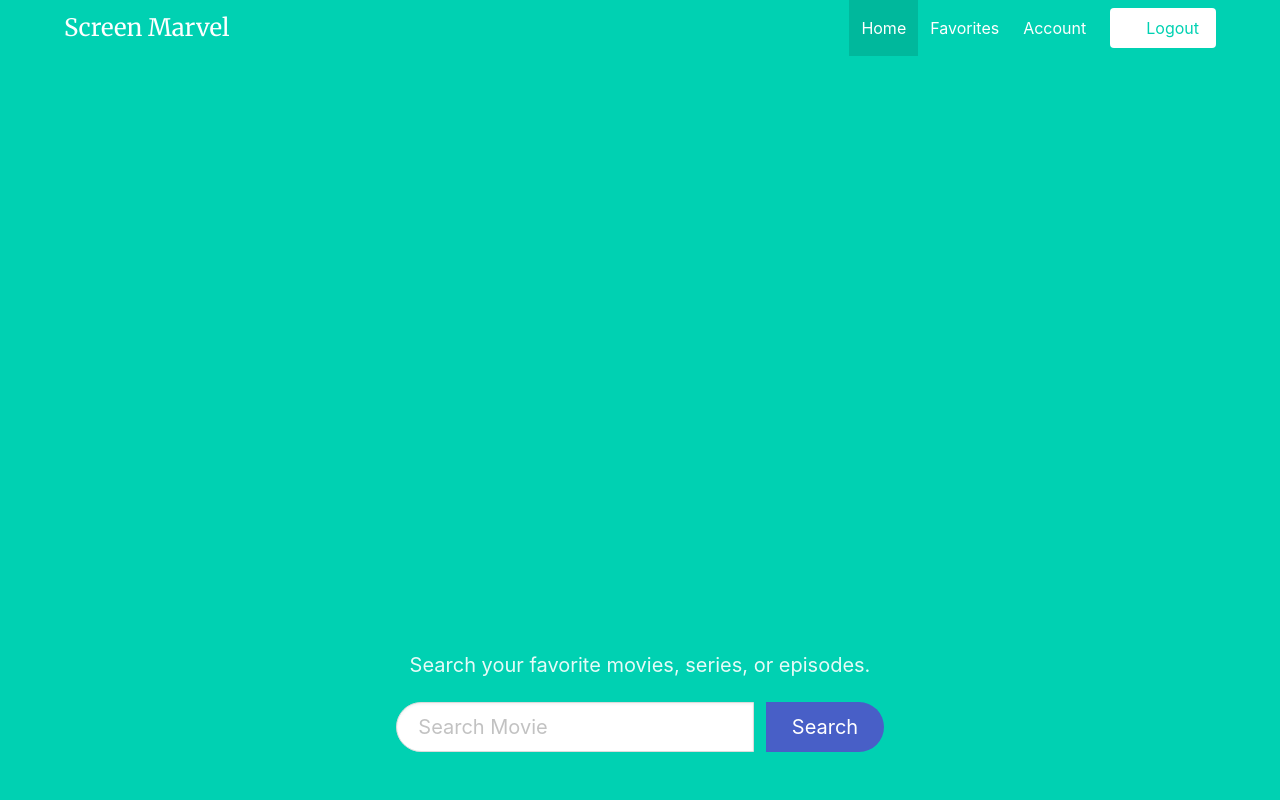
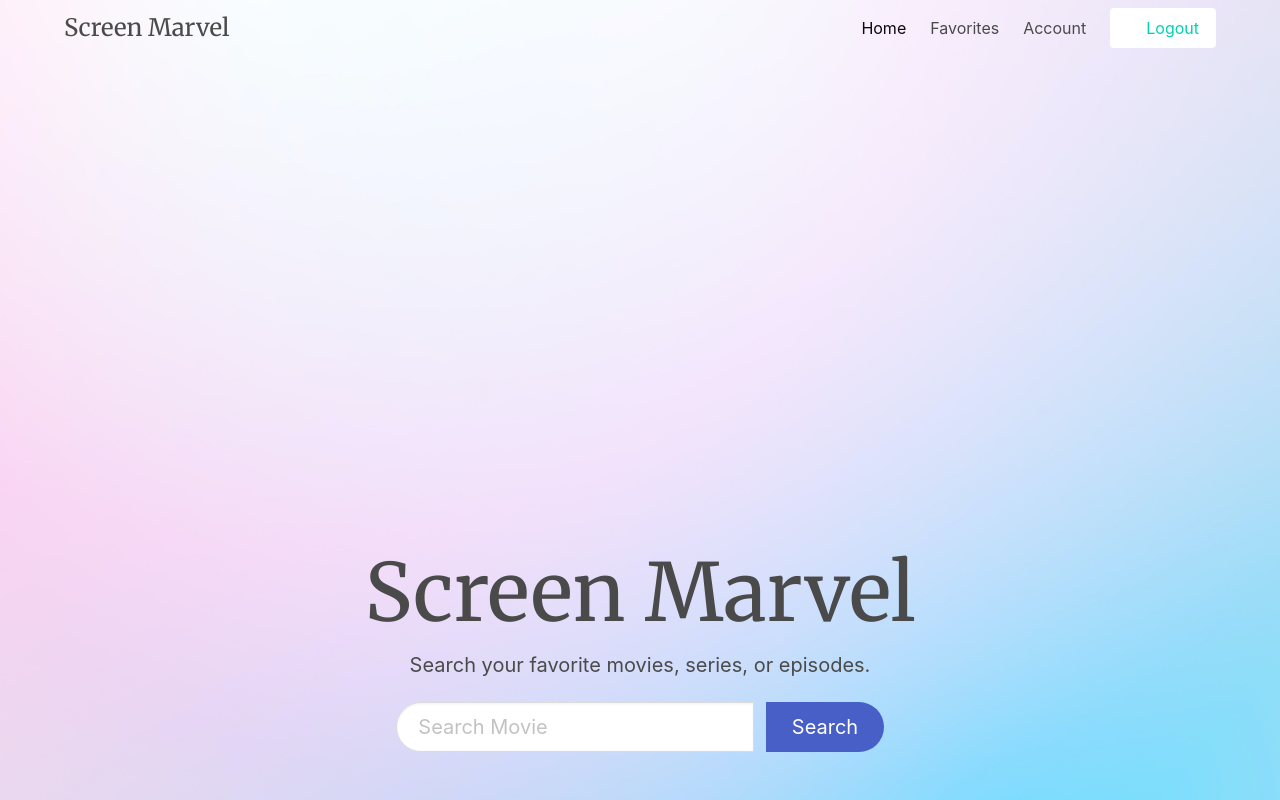
Before and after one commit to lorenshadi98/Screen-Marvel, a Flask app: page / in a window 1280 px wide. Run offline with Flask 2, Linux system fonts and the light colour scheme.

Commit message:
Updated UI Look

```diff
--- a/static/styles.css
+++ b/static/styles.css
@@ -1,5 +1,34 @@
+.hero {
+  /* Location of the image */
+  background-image: url(images/massive_bg.jpg);
+
+  /* Background image is centered vertically and horizontally at all times */
+  background-position: center center;
+
+  /* Background image doesn't tile */
+  background-repeat: no-repeat;
+
+  /* Background image is fixed in the viewport so that it doesn't move when
+  the content's height is greater than the image's height */
+  background-attachment: fixed;
+
+  /* This is what makes the background image rescale based
+  on the container's size */
+  background-size: cover;
+
+  /* Set a background color that will be displayed
+  while the background image is loading */
+  background-color: #f3e4fb;
+}
+
 .navbar-text-logo {
   font-family: 'Merriweather', serif;
   font-size: 1.5em;
   font-weight: 400;
 }
+
+.home-title-text {
+  font-family: 'Merriweather', serif;
+  font-size: 5em;
+  font-weight: 400;
+}
--- a/templates/base.html
+++ b/templates/base.html
@@ -29,7 +29,7 @@
 
   <body>
 
-<section class="hero is-primary is-fullheight">
+<section class="hero is-ingo is-fullheight">
   <!-- Hero head: will stick at the top -->
   <div class="hero-head">
     <nav class="navbar">
--- a/templates/home.html
+++ b/templates/home.html
@@ -7,16 +7,18 @@
 <!-- ScreenMarvel Name in the middle on top of the search bar -->
 
 <!-- Hero content: will be in the middle -->
+<div class="hero-body">
 
-<div class="hero-body">
   <div class="container has-text-centered">
+    <h1 class="home-title-text">Screen Marvel</h1>
+
     <p class="subtitle">Search your favorite movies, series, or episodes.</p>
     <div class="container is-centered">
       <form action="/">
         <div class="field has-addons is-grouped is-grouped-centered">
           <div class="control">
             <input
-              class="input is-rounded is-medium"
+              class="input is-rounded is-medium is-expanded"
               type="text"
               name="title_search"
               placeholder="Search Movie"
```
Also changed, not shown: static/images/massive_bg.jpg (added).
